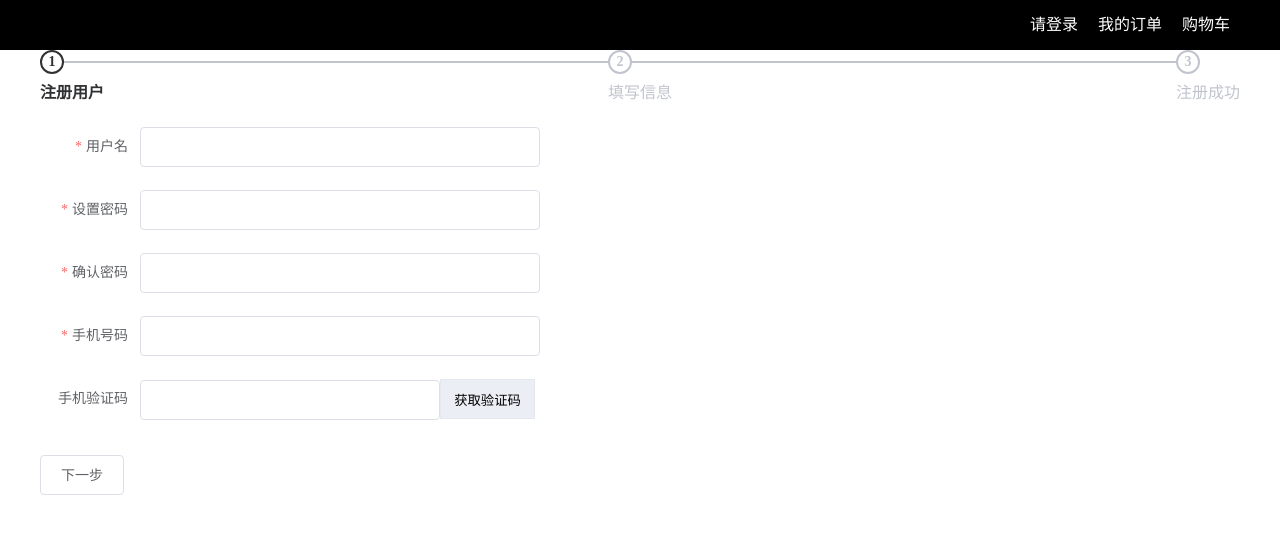
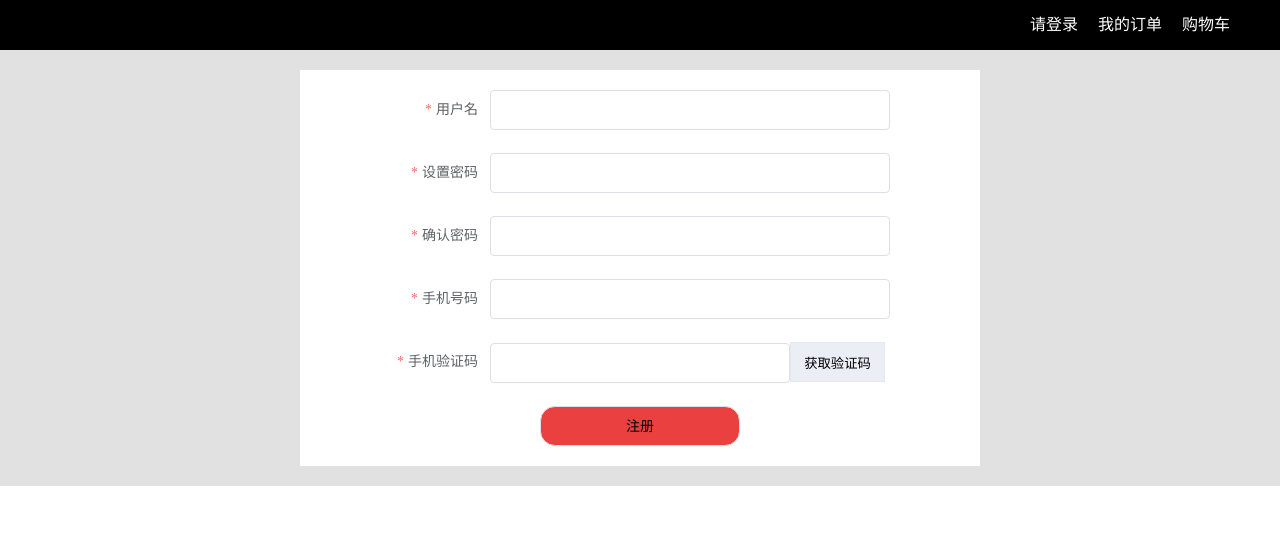
Before and after one commit to Uniocre/Online-retailers, a Vue app: page /#/register in a window 1280 px wide. Shown: the top 534 px of the page. Built offline with nearby package versions, Linux system fonts and the light colour scheme.

Commit message:
商品详情页

```diff
--- a/src/components/search.vue
+++ b/src/components/search.vue
@@ -3,7 +3,7 @@
     <el-input placeholder="请输入内容"
               v-model="input4"
               class="input-with-select">
-      <el-button slot="append">订单搜索</el-button>
+      <el-button slot="append">搜索</el-button>
     </el-input>
   </div>
 </template>
--- a/src/router/index.js
+++ b/src/router/index.js
@@ -6,6 +6,7 @@ import Login from '../views/login/Login.vue'
 import Order from '../views/Backstage/Order.vue'
 import Bcar from '../views/Backstage/BuyCar.vue'
 import Register from '../views/login/Register.vue'
+import Details from '../views/shop/Details.vue'
 import '../styles/index.scss'
 
 Vue.use(Router)
@@ -35,6 +36,11 @@ export default new Router({
         path: '/register',
         name: 'Register',
         component: Register
+      },
+      {
+        path: '/details',
+        name: 'Details',
+        component: Details
       }
     ]
   },
--- a/src/views/login/Register.vue
+++ b/src/views/login/Register.vue
@@ -1,54 +1,39 @@
 <template>
-  <div>
+  <div style="
+  background-color: #9999994a;">
     <Operation></Operation>
     <div class="b_home">
-      <!-- 步骤条 -->
-      <div class="step">
-        <el-steps :active="active"
-                  finish-status="success">
-          <el-step title="注册用户">
-          </el-step>
-          <el-step title="填写信息"></el-step>
-          <el-step title="注册成功"></el-step>
-        </el-steps>
-      </div>
-      <div class="mve"
-           v-if="active===0">
-        <!-- 注册用户 -->
-        <el-form :model="ruleForm2"
+      <!-- 手机号码注册 -->
+      <div class="mve">
+        <el-form :model="form"
                  status-icon
-                 :rules="rules2"
-                 ref="ruleForm2"
+                 :rules="rule"
+                 ref="form"
                  label-width="100px"
                  class="demo-ruleForm">
-          <!--  <el-form-item label="用户名"
-                        prop="checkName">
-            <el-input v-model="ruleForm2.name"
-                      auto-complete="off"></el-input>
-          </el-form-item> -->
           <el-form-item label="用户名"
                         prop="checkName">
-            <el-input v-model="ruleForm2.checkName"></el-input>
+            <el-input v-model="form.checkName"></el-input>
           </el-form-item>
           <el-form-item label="设置密码"
                         prop="pass">
             <el-input type="password"
-                      v-model="ruleForm2.pass"
+                      v-model="form.pass"
                       auto-complete="off"></el-input>
           </el-form-item>
           <el-form-item label="确认密码"
                         prop="checkPass">
             <el-input type="password"
-                      v-model="ruleForm2.checkPass"
+                      v-model="form.checkPass"
                       auto-complete="off"></el-input>
           </el-form-item>
           <el-form-item label="手机号码"
                         prop="checkPhone">
-            <el-input v-model="ruleForm2.checkPhone"></el-input>
+            <el-input v-model="form.checkPhone"></el-input>
           </el-form-item>
           <el-form-item label="手机验证码"
-                        prop="Verification">
-            <el-input v-model="ruleForm2.Verification"
+                        prop="checkVaira">
+            <el-input v-model="form.checkVaira"
                       style="width:300px"></el-input>
             <button class="button"
                     @click="getCode"
@@ -57,8 +42,10 @@
                     v-show="!show">已发送({{count}})</button>
           </el-form-item>
         </el-form>
-        <el-button style="margin-top: 12px;"
-                   @click="next">下一步</el-button>
+        <div class="btn">
+          <el-button class="bn"
+                     @click="next">注册</el-button>
+        </div>
       </div>
     </div>
   </div>
@@ -71,6 +58,10 @@ export default {
     Operation
   },
   data () {
+    /* 验证码格式 */
+    var checkVaira = (rule, value, callback) => {
+      callback()
+    }
     /* 手机号码 */
     var checkPhone = (rule, value, callback) => {
       if (value === '') {
@@ -87,8 +78,7 @@ export default {
     var checkName = (rule, value, callback) => {
       const ebb = value.trim()
       if (ebb === '') {
-        callback(new Error('请输入用户名'))
-        console.log(value)
+        return callback(new Error('请输入用户名'))
       }
       /* 判断是否有非法字符(除了中英文、数字、下划线以外的字符) */
       var charReg = /[^\u4E00-\u9FA5\w]/
@@ -109,12 +99,9 @@ export default {
       for (var i = 0; i < ebb.length; i++) {
         /* 如果值为中文，就为两个字符节 */
         if (china.test(ebb[i])) {
-          console.log(ebb[i])
           len += 2
-          console.log(len)
         } else {
           len += 1
-          console.log(len)
         }
         // 尽量避免执行过多的次数，一旦len超过14就不满足条件了
         if (len > 14) {
@@ -131,7 +118,7 @@ export default {
     /* 密码 */
     var validatePass = (rule, value, callback) => {
       if (value === '') {
-        callback(new Error('请输入密码'))
+        return callback(new Error('请输入密码'))
       } else {
         const Pass = /^.*(?=.{6,})(?=.*\d)(?=.*[A-Z])(?=.*[a-z]).*$/
         if (Pass.test(value)) {
@@ -145,7 +132,7 @@ export default {
     var validatePass2 = (rule, value, callback) => {
       if (value === '') {
         callback(new Error('请再次输入密码'))
-      } else if (value !== this.ruleForm2.pass) {
+      } else if (value !== this.form.pass) {
         callback(new Error('两次输入密码不一致!'))
       } else {
         callback()
@@ -157,14 +144,14 @@ export default {
       show: true,
       count: '',
       /* 注册用户的信息 */
-      ruleForm2: {
+      form: {
+        checkPhone: '',
+        checkVaira: '',
         checkName: '',
         pass: '',
-        checkPass: '',
-        checkPhone: '',
-        Verification: ''
+        checkPass: ''
       },
-      rules2: {
+      rule: {
         checkName: [
           { required: true, validator: checkName, trigger: 'blur' }
         ],
@@ -176,6 +163,9 @@ export default {
         ],
         checkPhone: [
           { required: true, validator: checkPhone, trigger: 'blur' }
+        ],
+        checkVaira: [
+          { required: true, validator: checkVaira, trigger: 'blur' }
         ]
       }
     }
@@ -203,33 +193,16 @@ export default {
         }, 1000)
       }
     },
-    /* 步骤条的下一步按钮 */
     next () {
-      console.log(this.ruleForm2.phone)
-      if (this.ruleForm2.phone === '') {
-        this.$message('请填写完全部信息')
-      } else {
-        if (this.active++ > 2) this.active = 0
-      }
-    },
-    /* 上一步 */
-    prev () {
-      --this.active
-      if (this.active < 0) this.active = 0
-    },
-    /* 调交表单 */
-    submitForm (formName) {
-      this.$refs[formName].validate((valid) => {
-        if (valid) {
-          alert('submit!')
+      this.$refs['form'].validate((v) => {
+        if (v) {
+          this.$message('注册成功')
+          this.$router.push({path: '/'})
         } else {
           console.log('error submit!!')
           return false
         }
       })
-    },
-    resetForm (formName) {
-      this.$refs[formName].resetFields()
     }
   }
 }
@@ -239,6 +212,23 @@ export default {
 .b_home {
   width: 1200px;
   margin: 0 auto;
+  overflow: hidden;
+}
+.btn {
+  margin-top: 12px;
+  width: 200px;
+  margin: 0 auto;
+  .bn {
+    width: 200px;
+    color: #000;
+    background-color: #e60d0dc9;
+    border-radius: 15px;
+  }
+}
+.step {
+  width: 450px;
+  margin-left: 400px;
+  margin-top: 20px;
 }
 .button {
   height: 40px;
@@ -248,6 +238,8 @@ export default {
 }
 .mve {
   width: 500px;
-  margin-top: 20px;
+  padding: 20px 90px;
+  margin: 20px auto;
+  background-color: #fff;
 }
 </style>
--- /dev/null
+++ b/src/views/shop/Details.vue
@@ -0,0 +1,101 @@
+<template>
+  <div>
+    <Operation></Operation>
+    <div class="b_home">
+      <!-- 搜索框 -->
+      <search class="weq"></search>
+      <!-- 商品详情 -->
+      <div class="Exhibition">
+        <!-- 图片 -->
+        <div class="pho">
+          <img src="../../../static/server/3.jpg"
+               class="img"
+               alt="">
+        </div>
+        <!-- 详情 -->
+        <div class="details">
+          <div class="name">服务器</div>
+          <div class="price">￥1231</div>
+          <div class="volume">月销量 2131234</div>
+          <div class="type">
+            <ul>
+              <li>OceanStor 18000 V5</li>
+            </ul>
+          </div>
+          <!-- 数量与库存 -->
+          <div class="num">
+            <!-- 计步器 -->
+            <el-input-number size="mini"
+                             v-model="number"
+                             :min="1"
+                             @change="handleChange(value)"></el-input-number>
+            <p>库存 123123 件</p>
+          </div>
+          <!-- 购买与加入购物成为 -->
+          <div class="add">
+            <el-button>立即购买</el-button>
+            <el-button>加入购物车</el-button>
+          </div>
+          <!-- 承诺 -->
+          <ul>
+            <li>服务承诺</li>
+            <li>极速退款</li>
+          </ul>
+        </div>
+      </div>
+    </div>
+  </div>
+</template>
+
+<script>
+import Operation from '../../components/Operation'
+import search from '../../components/search'
+export default {
+  components: {
+    Operation,
+    search
+  },
+  data () {
+    return {
+      input4: '',
+      number: '1'
+    }
+  },
+  mounted () {
+    this.tcall()
+  },
+  methods: {
+    tcall () {
+    }
+  }
+}
+</script>
+
+<style lang = 'scss'>
+.b_home {
+  width: 1200px;
+  margin: 0 auto;
+}
+.Exhibition {
+}
+.pho {
+  display: inline-block;
+  width: 400px;
+  height: 300px;
+  margin-right: 10px;
+  float: left;
+  .img {
+    width: 400px;
+    height: 260px;
+  }
+}
+.details {
+  display: inline-block;
+  width: 400px;
+  height: 300px;
+  float: left;
+}
+.weq {
+  margin-left: 670px;
+}
+</style>
```
